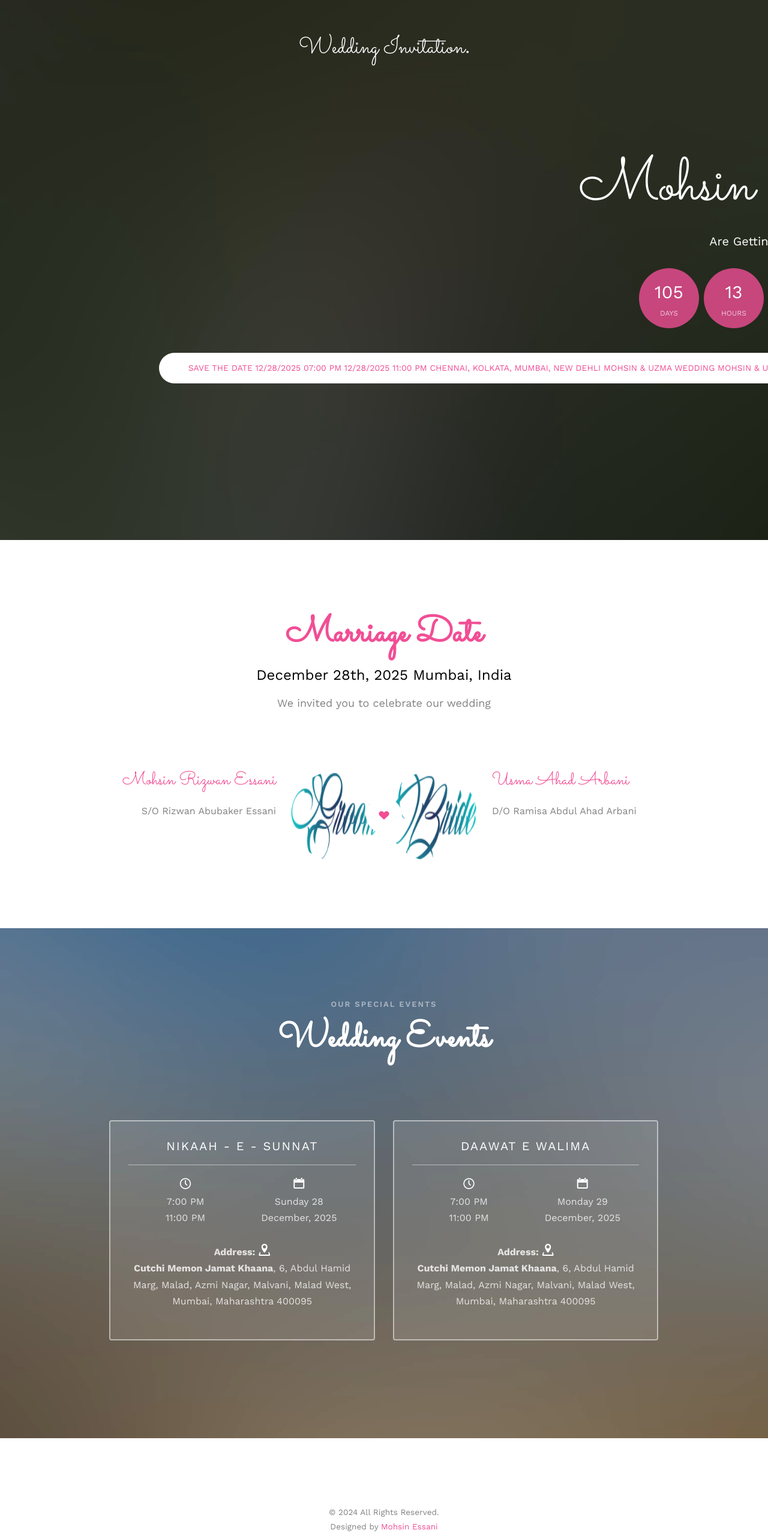
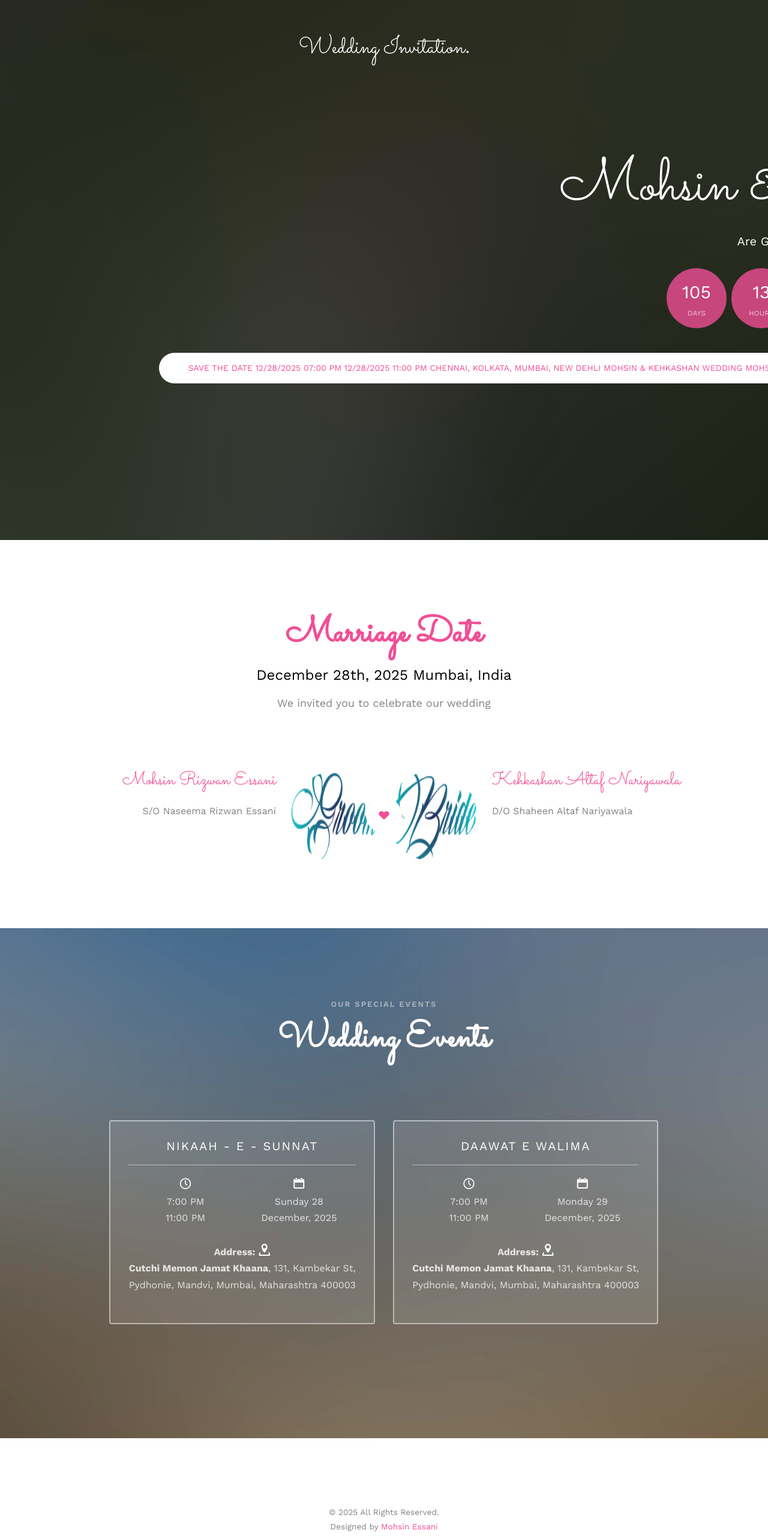
Before and after one commit to mohsinessani/wedding-invite, a plain HTML site: page index.html in a window 1280 px wide. Shown: the whole page at 60% size. Drawn offline with nearby package versions, Linux system fonts and the light colour scheme; files whose address does not match are found by name.

Commit message:
Update index.html

```diff
--- a/index.html
+++ b/index.html
@@ -59,17 +59,17 @@
 
 
 
-							<h1>Mohsin &amp; Uzma</h1>
+							<h1>Mohsin &amp; Kehkashan</h1>
 							<h2>Are Getting Married</h2>
 							<div class="simply-countdown simply-countdown-one"></div>
 							<p>
-								<div title="Tauqeer's Marriage" class="addeventatc btn btn-default btn-sm">
+								<div title="Mohsin's Marriage" class="addeventatc btn btn-default btn-sm">
 									&nbsp; &nbsp; &nbsp; Save the Date
 									<span class="start">12/28/2025 07:00 PM</span>
 									<span class="end">12/28/2025 11:00 PM</span>
 									<span class="timezone">Chennai, Kolkata, Mumbai, New Dehli</span>
-									<span class="title"> Mohsin & Uzma Wedding</span>
-									<span class="description">Mohsin & Uzma Marriage at <strong>Cutchi Memon Jamat Khaana</strong>, 131, Kambekar St, Pydhonie, Mandvi, Mumbai, Maharashtra 400003</span>
+									<span class="title"> Mohsin & Kehkashan Wedding</span>
+									<span class="description">Mohsin & Kehkashan Marriage at <strong>Cutchi Memon Jamat Khaana</strong>, 131, Kambekar St, Pydhonie, Mandvi, Mumbai, Maharashtra 400003</span>
 									<span class="location">Masjid Bunder</span>
 								</div>
 							</p>
@@ -96,7 +96,7 @@
 					</div>
 					<div class="desc-groom">
 						<h3>Mohsin Rizwan Essani</h3>
-						<p>S/O Rizwan Abubaker Essani</p>
+						<p>S/O Naseema Rizwan Essani</p>
 					</div>
 				</div>
 				<p class="heart text-center"><i class="icon-heart2"></i></p>
@@ -105,8 +105,8 @@
 						<img src="images/bride.png" alt="groom" class="img-responsive">
 					</div>
 					<div class="desc-bride">
-						<h3>Usma Ahad Arbani</h3>
-						<p>D/O Ramisa Abdul Ahad Arbani</p>
+						<h3>Kehkashan Altaf Nariyawala</h3>
+						<p>D/O Shaheen Altaf Nariyawala</p>
 					</div>
 				</div>
 			</div>
@@ -141,7 +141,7 @@
 									</div>
 									<p><strong>Address:</strong> <a href="https://www.google.com/maps/place/CUTCHI+MEMON+JAMAT/@18.954591,72.8315811,17z/data=!3m1!4b1!4m6!3m5!1s0x3be7ce3b54a370fd:0xb40bbd5b0b8830c!8m2!3d18.954591!4d72.834156!16s%2Fg%2F11gd20pr2q?entry=ttu&g_ep=EgoyMDI0MTAyOS4wIKXMDSoASAFQAw%3D%3D"
 
-										target="_blank"> <i class="icon-location2"></i> </a> <br> <strong>Cutchi Memon Jamat Khaana</strong>, 6, Abdul Hamid Marg, Malad, Azmi Nagar, Malvani, Malad West, Mumbai, Maharashtra 400095 <br> </p>
+										target="_blank"> <i class="icon-location2"></i> </a> <br> <strong>Cutchi Memon Jamat Khaana</strong>, 131, Kambekar St, Pydhonie, Mandvi, Mumbai, Maharashtra 400003 <br> </p>
 								</div>
 							</div>
 							<div class="col-md-6 col-sm-6 text-center">
@@ -159,7 +159,7 @@
 									</div>
 									<p><strong>Address:</strong> <a href="https://www.google.com/maps/place/CUTCHI+MEMON+JAMAT/@18.954591,72.8315811,17z/data=!3m1!4b1!4m6!3m5!1s0x3be7ce3b54a370fd:0xb40bbd5b0b8830c!8m2!3d18.954591!4d72.834156!16s%2Fg%2F11gd20pr2q?entry=ttu&g_ep=EgoyMDI0MTAyOS4wIKXMDSoASAFQAw%3D%3D"
 
-										target="_blank"> <i class="icon-location2"></i> </a> <br> <strong>Cutchi Memon Jamat Khaana</strong>, 6, Abdul Hamid Marg, Malad, Azmi Nagar, Malvani, Malad West, Mumbai, Maharashtra 400095 <br> </p>
+										target="_blank"> <i class="icon-location2"></i> </a> <br> <strong>Cutchi Memon Jamat Khaana</strong>, 131, Kambekar St, Pydhonie, Mandvi, Mumbai, Maharashtra 400003 <br> </p>
 								</div>
 							</div>
 						</div>
@@ -175,7 +175,7 @@
 			<div class="row copyright">
 				<div class="col-md-12 text-center">
 					<p>
-						<small class="block">&copy; 2024 All Rights Reserved.</small>
+						<small class="block">&copy; 2025 All Rights Reserved.</small>
 						<small class="block">Designed by <a href="#">Mohsin Essani</a></p>
 					</p>
 				</div>
```
